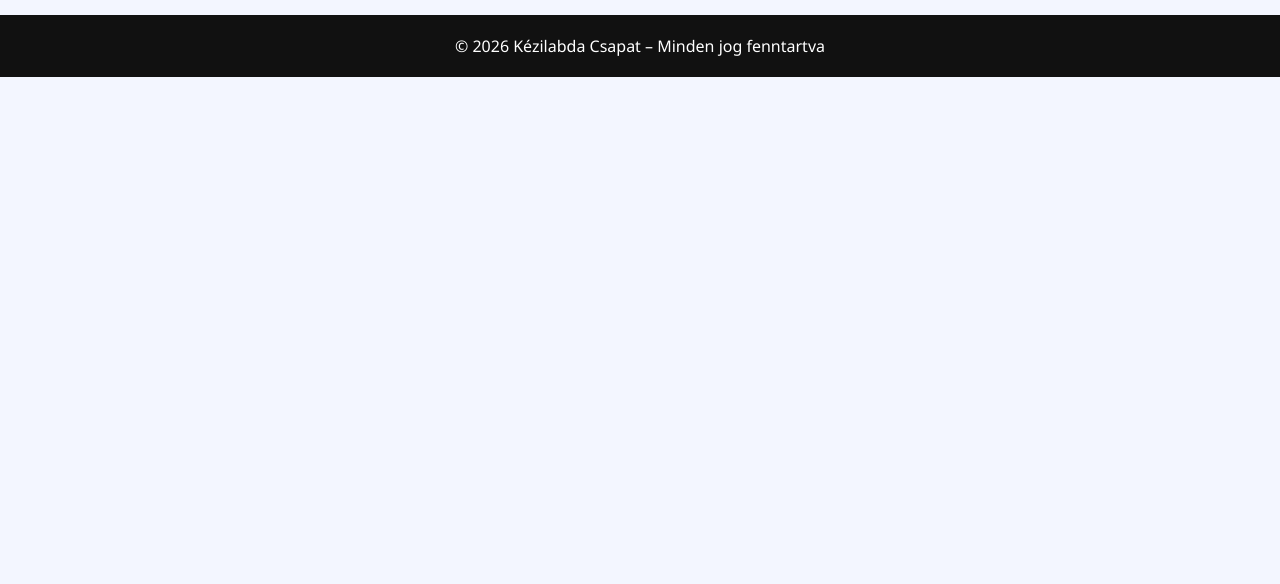
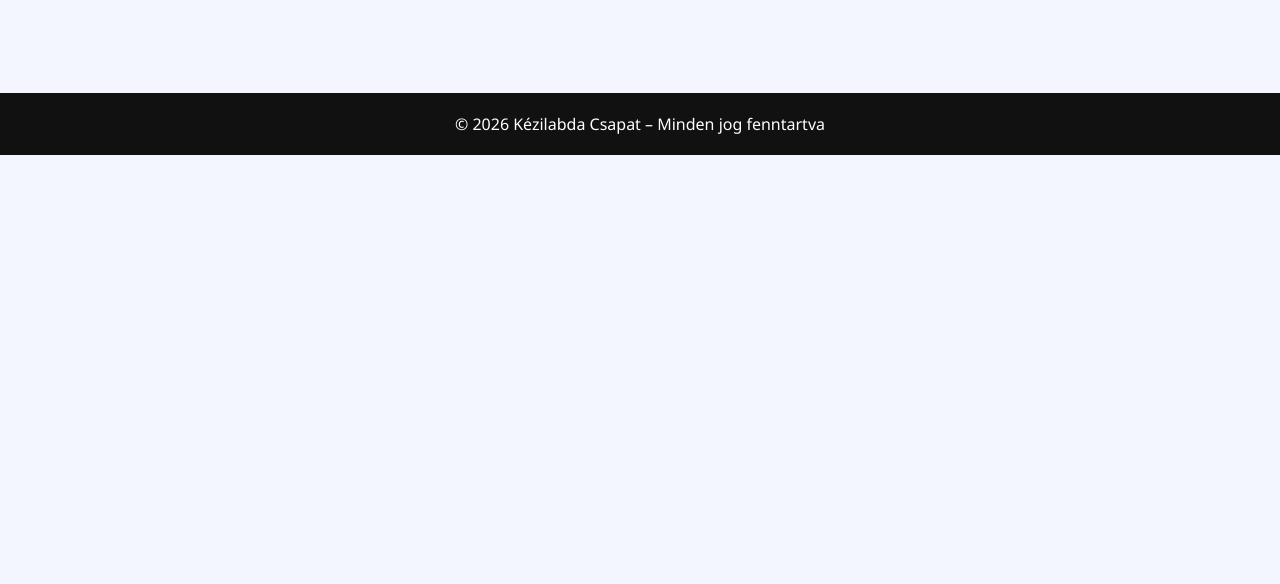
Before and after one commit to bvsekezilabda/honlap, a plain HTML site: page index.html in a window 1280 px wide. Shown: the part 216-800 px from the top of the page. Drawn offline with Linux system fonts and the light colour scheme.

Commit message:
Update index.html

```diff
--- a/index.html
+++ b/index.html
@@ -6,6 +6,19 @@
     <title>Kezdőlap – Kézilabda Csapat</title>
 
     <style>
+        html, body {
+    height: 100%;
+}
+
+body {
+    display: flex;
+    flex-direction: column;
+}
+
+footer {
+    margin-top: auto;
+}
+
         :root {
             --primary: #0057ff;
             --accent: #00c3ff;
```
